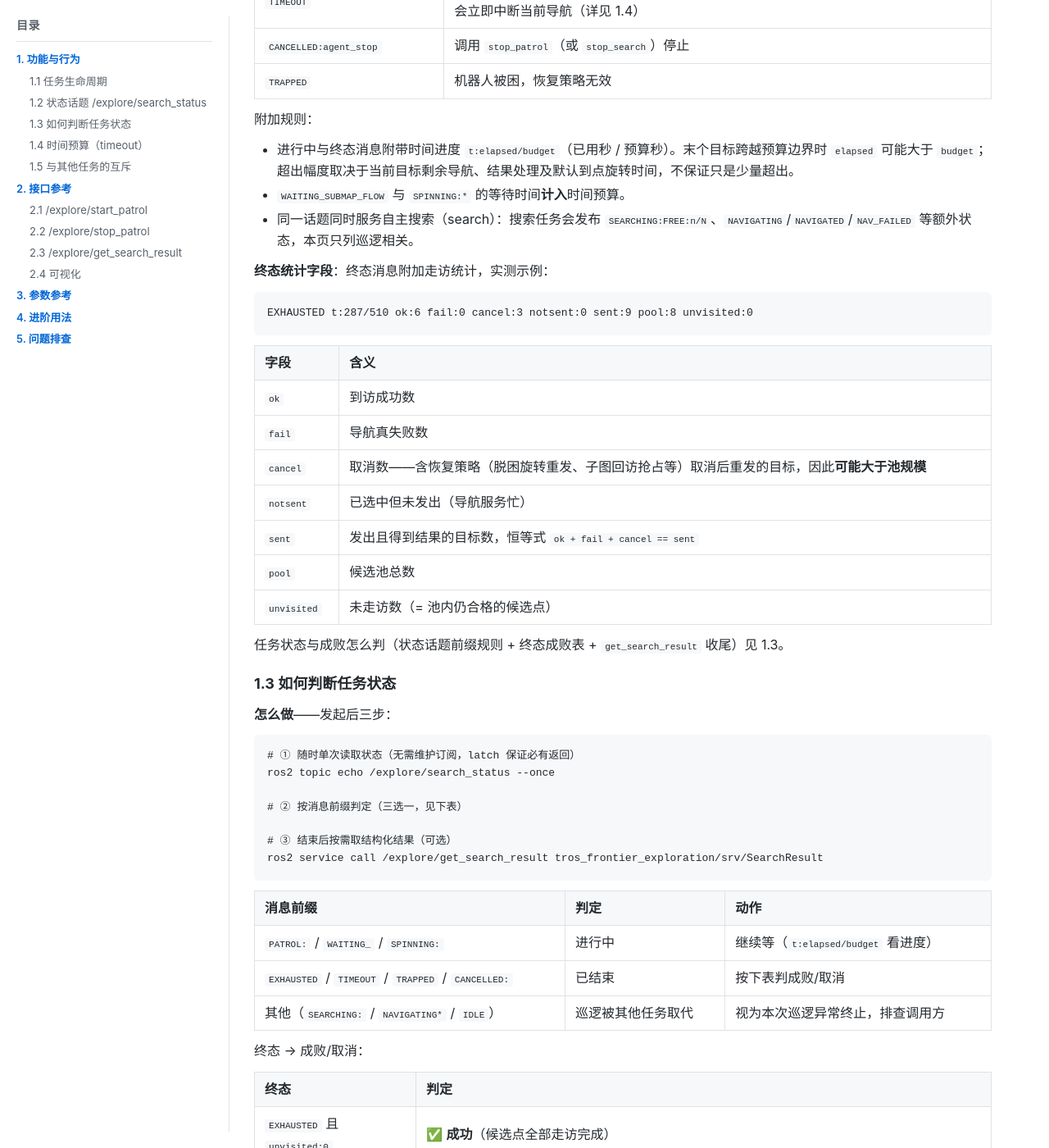
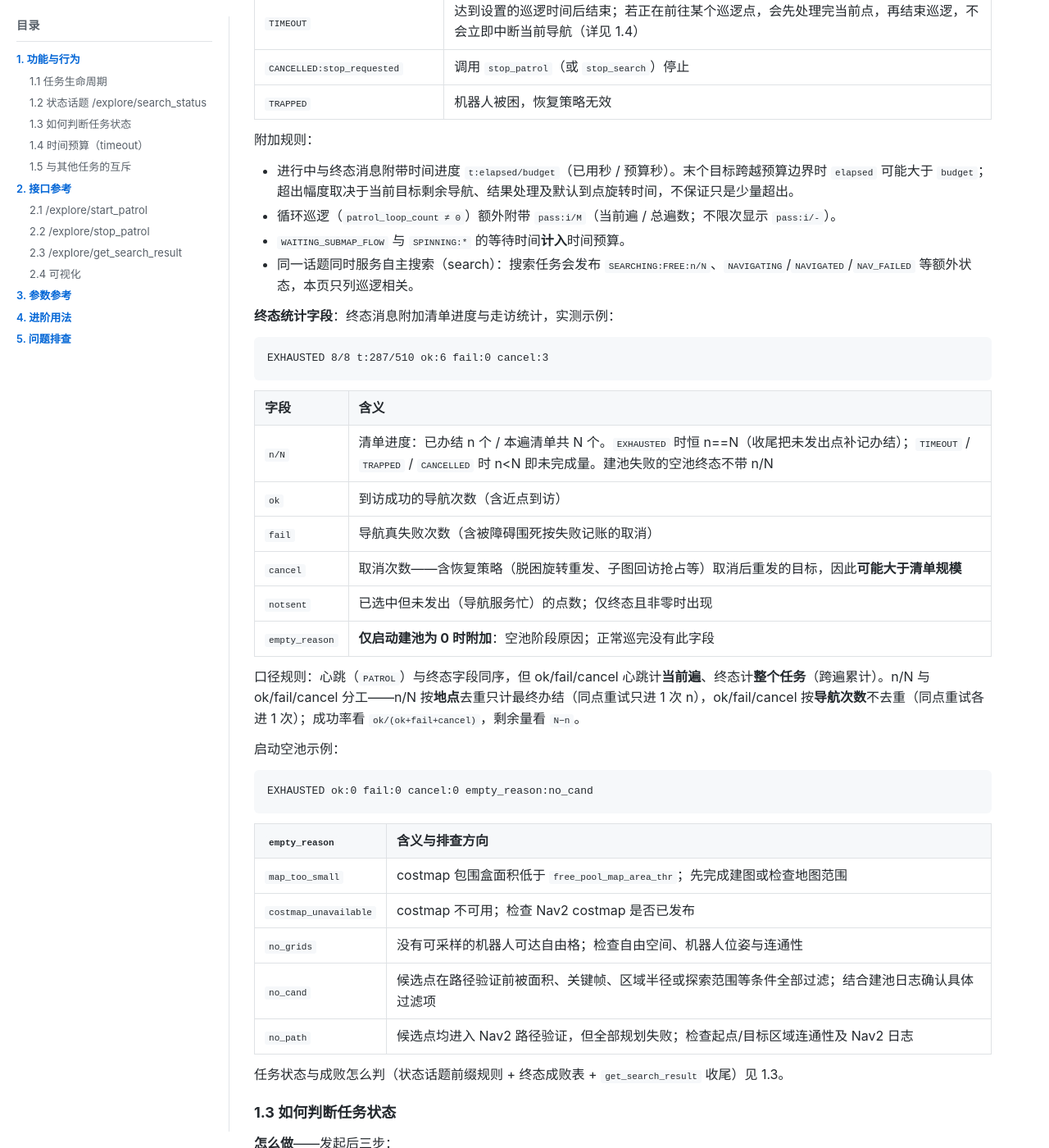
Before and after one commit to D-Robotics/tros_vims_doc, a Jekyll site: the page built from guides/patrol.md, in a window 1280 px wide and 1400 px high, scrolled down 1081 px. Shown: the whole window at 82% size. Built offline with Jekyll 4.4.1, drawn with Linux system fonts in a browser that asks for light colours; some of the changed text lies outside the part shown.

Commit message:
docs(patrol): document reworked status fields and empty_reason
Align the patrol guide and manual with the explore status rework:
n/N now means done points over the per-pass snapshot, terminal stats
drop sent/pool/unvisited and report whole-task ok/fail/cancel (pass:i/M
marks loop patrols), and success is EXHAUSTED without empty_reason.
Adds the empty_reason lookup table, relocation mutual exclusion, and
the CANCELLED:stop_requested rename.

````diff
--- a/guides/patrol.md
+++ b/guides/patrol.md
@@ -25,36 +25,52 @@ layout: default
 | 状态 | 含义 |
 |------|------|
 | `IDLE` | 空闲（无任务） |
-| `PATROL:n/N` | 巡逻进行中：已处理 n 个 / 共 N 个候选点 |
+| `PATROL:n/N` | 巡逻进行中：本遍清单已办结 n 个 / 共 N 个去重候选点。办结 = 成功到访或确认失败；等待补巡的取消点未办结（n 暂不计） |
 | `SPINNING:scan_blindspot[:n/N]` | 原地旋转扫描盲区（候选点间盲区补扫），旋转结束自动恢复走访；变体 `SPINNING:escape_obstacle`（脱困旋转）、`SPINNING:find_frontier` |
 | `WAITING_MAIN_LOOP: waited=Ns` | 主循环 frontier 探索占用导航控制权，巡逻挂起等待（每 5s 心跳）；等待超 60 秒直接终态 `TIMEOUT:main_loop` |
 | `WAITING_SUBMAP_FLOW: waited=Ns` | 子图回访/建图（submapLinkFlow）接管控制期间巡逻挂起，每 5s 心跳；flow 结束后自动重选目标继续 |
-| `EXHAUSTED` | 走访会话完成（默认单遍即全部候选点处理完；循环巡逻为全部遍数巡完）；地图过小或无自由点时发起后立即以此终态结束 |
+| `EXHAUSTED` | 走访会话完成（默认单遍即全部候选点处理完；循环巡逻为全部遍数巡完）；启动建池为 0 时也以此终态结束，并附加 `empty_reason` |
 | `TIMEOUT` | 达到设置的巡逻时间后结束；若正在前往某个巡逻点，会先处理完当前点，再结束巡逻，不会立即中断当前导航（详见 1.4） |
-| `CANCELLED:agent_stop` | 调用 `stop_patrol`（或 `stop_search`）停止 |
+| `CANCELLED:stop_requested` | 调用 `stop_patrol`（或 `stop_search`）停止 |
 | `TRAPPED` | 机器人被困，恢复策略无效 |
 
 附加规则：
 
 - 进行中与终态消息附带时间进度 `t:elapsed/budget`（已用秒 / 预算秒）。末个目标跨越预算边界时 `elapsed` 可能大于 `budget`；超出幅度取决于当前目标剩余导航、结果处理及默认到点旋转时间，不保证只是少量超出。
+- 循环巡逻（`patrol_loop_count ≠ 0`）额外附带 `pass:i/M`（当前遍 / 总遍数；不限次显示 `pass:i/-`）。
 - `WAITING_SUBMAP_FLOW` 与 `SPINNING:*` 的等待时间**计入**时间预算。
 - 同一话题同时服务自主搜索（search）：搜索任务会发布 `SEARCHING:FREE:n/N`、`NAVIGATING`/`NAVIGATED`/`NAV_FAILED` 等额外状态，本页只列巡逻相关。
 
-**终态统计字段**：终态消息附加走访统计，实测示例：
+**终态统计字段**：终态消息附加清单进度与走访统计，实测示例：
 
 ```
-EXHAUSTED t:287/510 ok:6 fail:0 cancel:3 notsent:0 sent:9 pool:8 unvisited:0
+EXHAUSTED 8/8 t:287/510 ok:6 fail:0 cancel:3
 ```
 
 | 字段 | 含义 |
 |------|------|
-| `ok` | 到访成功数 |
-| `fail` | 导航真失败数 |
-| `cancel` | 取消数——含恢复策略（脱困旋转重发、子图回访抢占等）取消后重发的目标，因此**可能大于池规模** |
-| `notsent` | 已选中但未发出（导航服务忙） |
-| `sent` | 发出且得到结果的目标数，恒等式 `ok + fail + cancel == sent` |
-| `pool` | 候选池总数 |
-| `unvisited` | 未走访数（= 池内仍合格的候选点） |
+| `n/N` | 清单进度：已办结 n 个 / 本遍清单共 N 个。`EXHAUSTED` 时恒 n==N（收尾把未发出点补记办结）；`TIMEOUT` / `TRAPPED` / `CANCELLED` 时 n<N 即未完成量。建池失败的空池终态不带 n/N |
+| `ok` | 到访成功的导航次数（含近点到访） |
+| `fail` | 导航真失败次数（含被障碍围死按失败记账的取消） |
+| `cancel` | 取消次数——含恢复策略（脱困旋转重发、子图回访抢占等）取消后重发的目标，因此**可能大于清单规模** |
+| `notsent` | 已选中但未发出（导航服务忙）的点数；仅终态且非零时出现 |
+| `empty_reason` | **仅启动建池为 0 时附加**：空池阶段原因；正常巡完没有此字段 |
+
+口径规则：心跳（`PATROL`）与终态字段同序，但 ok/fail/cancel 心跳计**当前遍**、终态计**整个任务**（跨遍累计）。n/N 与 ok/fail/cancel 分工——n/N 按**地点**去重只计最终办结（同点重试只进 1 次 n），ok/fail/cancel 按**导航次数**不去重（同点重试各进 1 次）；成功率看 `ok/(ok+fail+cancel)`，剩余量看 `N−n`。
+
+启动空池示例：
+
+```text
+EXHAUSTED ok:0 fail:0 cancel:0 empty_reason:no_cand
+```
+
+| `empty_reason` | 含义与排查方向 |
+|------|------|
+| `map_too_small` | costmap 包围盒面积低于 `free_pool_map_area_thr`；先完成建图或检查地图范围 |
+| `costmap_unavailable` | costmap 不可用；检查 Nav2 costmap 是否已发布 |
+| `no_grids` | 没有可采样的机器人可达自由格；检查自由空间、机器人位姿与连通性 |
+| `no_cand` | 候选点在路径验证前被面积、关键帧、区域半径或探索范围等条件全部过滤；结合建池日志确认具体过滤项 |
+| `no_path` | 候选点均进入 Nav2 路径验证，但全部规划失败；检查起点/目标区域连通性及 Nav2 日志 |
 
 任务状态与成败怎么判（状态话题前缀规则 + 终态成败表 + `get_search_result` 收尾）见 1.3。
 
@@ -82,20 +98,20 @@ ros2 service call /explore/get_search_result tros_frontier_exploration/srv/Searc
 
 | 终态 | 判定 |
 |------|------|
-| `EXHAUSTED` 且 `unvisited:0` | ✅ **成功**（候选点全部走访完成） |
-| `EXHAUSTED` 且 `unvisited>0` | ⚠️ 部分完成（候选中途被剔除，按业务容忍度判） |
+| `EXHAUSTED` 且带 `empty_reason` | ⚠️ 未执行走访（启动建池为 0，按原因字段排查） |
+| `EXHAUSTED` 且无 `empty_reason` | ✅ **成功**（清单全部办结，n==N 恒成立） |
 | `TIMEOUT` | ⚠️ 未完成（预算耗尽，可放大 `timeout` 重试；`TIMEOUT:main_loop` = 等主循环让权超时，非预算问题） |
 | `TRAPPED` | ❌ **失败**（被困且脱困无效） |
 | `CANCELLED` | ⏹️ **取消**（有人调了 `stop_patrol`，主动停止无成败语义） |
 
-patrol 没有名为 SUCCESS 的状态——成功就是上表判定式（`EXHAUSTED` 且 `unvisited:0`）；发起响应只代表任务被接受，不代表成败。
+patrol 没有名为 SUCCESS 的状态——正常成功判据是 `EXHAUSTED` 且没有 `empty_reason`（自然巡完时 n==N 恒成立）；发起响应只代表任务被接受，不代表成败。
 
 状态判读规则：
 
 1. **只认 `header.stamp` 晚于本次发起时刻的消息**（防上一任务残留的旧消息），否则丢弃重读；
 2. 发起后超过预算仍未终态时，先确认是否仍在执行末个导航目标或到点旋转；**超过预算 + 120 秒只能作为排查提示，不能单独据此判定节点异常**。结合 `/explore/search_status`、当前导航结果与 explore 日志排查，不要无限等待。
 
-> 备注：`get_search_result` 只反映**最近一次**任务且响应无时间戳——判断"结果是不是本次巡逻的"用状态串的 `header.stamp`；成功判据 `unvisited` 也只在状态串里（service 响应无此字段）；怀疑卡死时连调两次，`reason=running` 且 `elapsed_time` 在增长即任务活着。
+> 备注：`get_search_result` 只反映**最近一次**任务且响应无时间戳——判断"结果是不是本次巡逻的"用状态串的 `header.stamp`；清单进度 `n/N` 也只在状态串里（service 响应无此字段）；怀疑卡死时连调两次，`reason=running` 且 `elapsed_time` 在增长即任务活着。
 
 ### 1.4 时间预算（timeout）
 
@@ -118,7 +134,7 @@ patrol 没有名为 SUCCESS 的状态——成功就是上表判定式（`EXHAUS
 
 子图回访与旋转的耗时也计入预算。`TIMEOUT` 不会撤销已完成的走访结果，统计随终态发布。
 
-`disable_arrival_spin=true` 只能省去到点旋转，不会改变“超时不取消当前导航”的行为。需要立即停止时，调用 [`/explore/stop_patrol`](#22-explorestop_patrol)：取消当前导航并原地停车，终态为 `CANCELLED:agent_stop`。
+`disable_arrival_spin=true` 只能省去到点旋转，不会改变“超时不取消当前导航”的行为。需要立即停止时，调用 [`/explore/stop_patrol`](#22-explorestop_patrol)：取消当前导航并原地停车，终态为 `CANCELLED:stop_requested`。
 
 **循环巡逻**
 
@@ -142,6 +158,7 @@ clamp(30 + 60 × N, 180, 900) 秒
 
 ### 1.5 与其他任务的互斥
 
+- **与重定位互斥**：重定位中发起巡逻返回 `success=false`，响应消息为 `relocating in progress`。请求不会排队或启动巡逻，也不会改变现有任务状态；调用方需在重定位结束后重新发起。
 - **与原地旋转（spin）互斥**：spin 运行中发起巡逻被拒绝（响应消息 `spin running, wait spin_status DONE`）。
 - **与点导航互斥**：已有任务运行时发起巡逻返回**幂等成功**（`already running`），当前任务继续执行——需要按新参数巡逻时，先 `stop_patrol` 停止当前任务。
 
@@ -166,7 +183,7 @@ clamp(30 + 60 × N, 180, 900) 秒
 | `patrol_skip_cancelled_retry` | bool | `true`=不补巡被 cancel 的候选点（缺省 `false`=每遍主池尽后立刻对 cancel 点精确重导航；死点由灰名单跨遍累计 3 犯拉黑止损） | 被障碍围死的点较多、补巡明显拖长总时长时开启 |
 | `patrol_return_to_start` | bool | `true`=`EXHAUSTED` 终态前 best-effort 回到发起起点（完整位姿含朝向）；仅自然巡完触发（`TIMEOUT`/停止/`TRAPPED`/空池早退不回）；回程失败只告警不改变终态 | 巡逻后需回到出发位（充电桩附近、值守点） |
 
-响应：`success` + `message`（`search started`=已启动；`already running (idempotent, ...)`=幂等成功）。
+响应：`success` + `message`（`search started`=已启动；`already running (idempotent, ...)`=幂等成功；重定位中返回 `success=false` 和 `relocating in progress`，不会启动巡逻，见 1.5）。
 
 > 场景名称与主手册 [7.7 自主巡逻](../index.html#77-自主巡逻) 场景能力表对应：[全屋移动监控] / [重点区域看护] / [定时/离家值守]。
 
@@ -210,7 +227,7 @@ clamp(30 + 60 × N, 180, 900) 秒
 
 | 参数 | 默认值 | 单位/口径 | 说明 |
 |------|-------|----------|------|
-| `free_pool_map_area_thr` | 20.0 | m²（包围盒估算） | 建池门槛：地图面积低于该值不生成候选池，发起巡逻立即 `EXHAUSTED` |
+| `free_pool_map_area_thr` | 20.0 | m²（包围盒估算） | 建池门槛：地图面积低于该值不生成候选池，发起巡逻立即 `EXHAUSTED`，附 `empty_reason:map_too_small` |
 | `free_pool_cell_size` | 3.0 | m | 采样方格边长（控制巡逻点密度）：每方格取最大 free 连通域质心作为候选 |
 | `free_pool_max_goals` | 20 | 个 | 候选池上限：超限按最远点采样（FPS，保证截断后均匀覆盖全图）截取，直接限制单轮巡逻点数与时长 |
 | `free_pool_min_area_ratio` | 2.0 | 系数 | 候选盘最小连通 free 面积 = ratio × π × robot_radius²，过滤碎小 free 区域 |
@@ -230,9 +247,9 @@ clamp(30 + 60 × N, 180, 900) 秒
 
 | 现象 | 可能原因 | 处置 |
 |------|---------|------|
-| 发起立即 `EXHAUSTED` | 地图面积 < `free_pool_map_area_thr`，或无自由点可访 | 先按主手册 7.3 完成建图；确认地图范围 |
-| `PATROL:n/N` 长时间不推进 | 处于 `WAITING_SUBMAP_FLOW`（子图回访接管）或 `SPINNING:*` | 属正常等待，观察状态串即可；长时间卡住再抓 explore 节点日志 |
-| 终态 `TIMEOUT` 且 `unvisited > 0` | 预算小于池规模所需（或等待占用过多预算） | 显式传大 `timeout`，或调小 `free_pool_max_goals` |
+| 发起立即 `EXHAUSTED` | 启动建池为 0，终态中的 `empty_reason` 标明空池阶段（见 1.2） | 按原因检查地图、自由空间、区域半径或 Nav2 路径；`no_cand` 需结合建池日志确认具体过滤项 |
+| `PATROL:n/N` 长时间不推进 | 处于 `WAITING_SUBMAP_FLOW`（子图回访接管）或 `SPINNING:*`；或取消点在等补巡（未办结不计 n，属正常） | 属正常等待，观察状态串即可；长时间卡住再抓 explore 节点日志 |
+| 终态 `TIMEOUT` 且 `n < N` | 预算小于清单规模所需（或等待占用过多预算） | 显式传大 `timeout`，或调小 `free_pool_max_goals` |
 | 超过 `timeout` 后仍继续前往当前点 | 软超时不取消当前导航；默认到点旋转也会延后终态，见 1.4 | 等当前点结果处理后确认 `TIMEOUT`；需要立即停止时调用 `stop_patrol`，不要只依赖 `timeout` |
 | 响应 `success=true` 但机器人不动 | 幂等成功——已有任务在运行 | 先 `stop_patrol`，再按新参数发起 |
 | 候选点明显偏少 | 关键帧约束过滤（`free_pool_kf_radius`）或 Nav2 路径验证剔除 | 新建图区域先让机器人驶过；必要时临时调小/禁用 `free_pool_kf_radius` 观察 |
````
Also changed, not shown: tros_vims_doc.md (+2 -1 lines).
